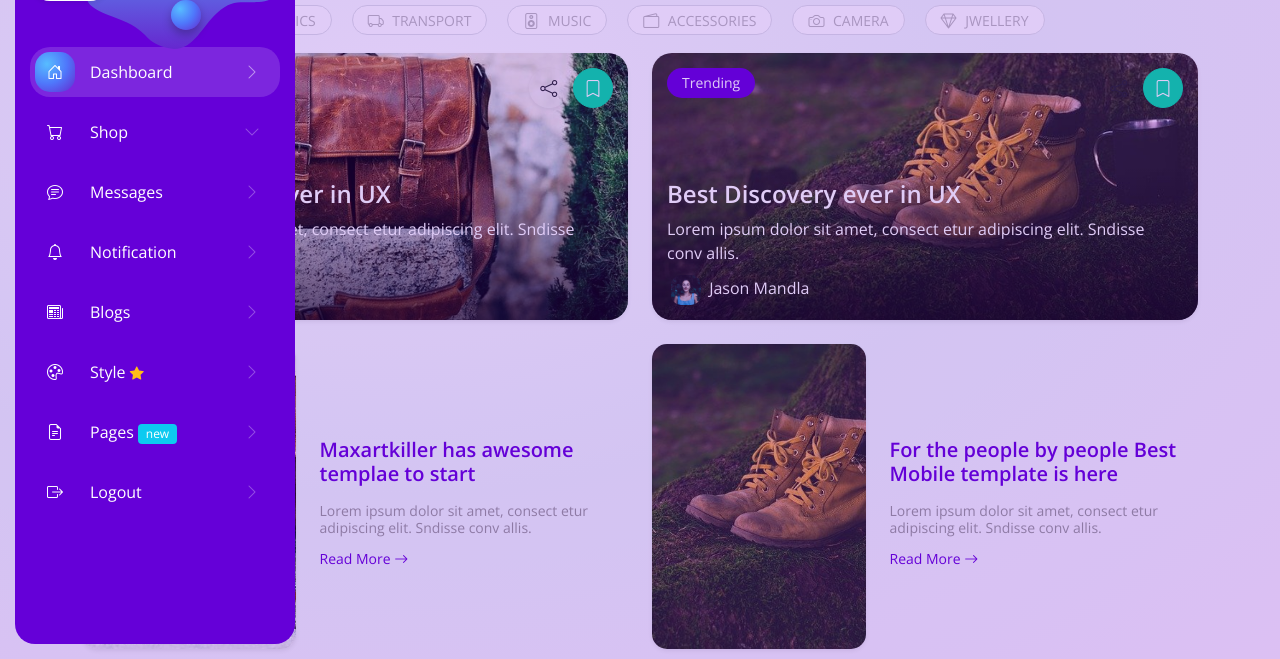
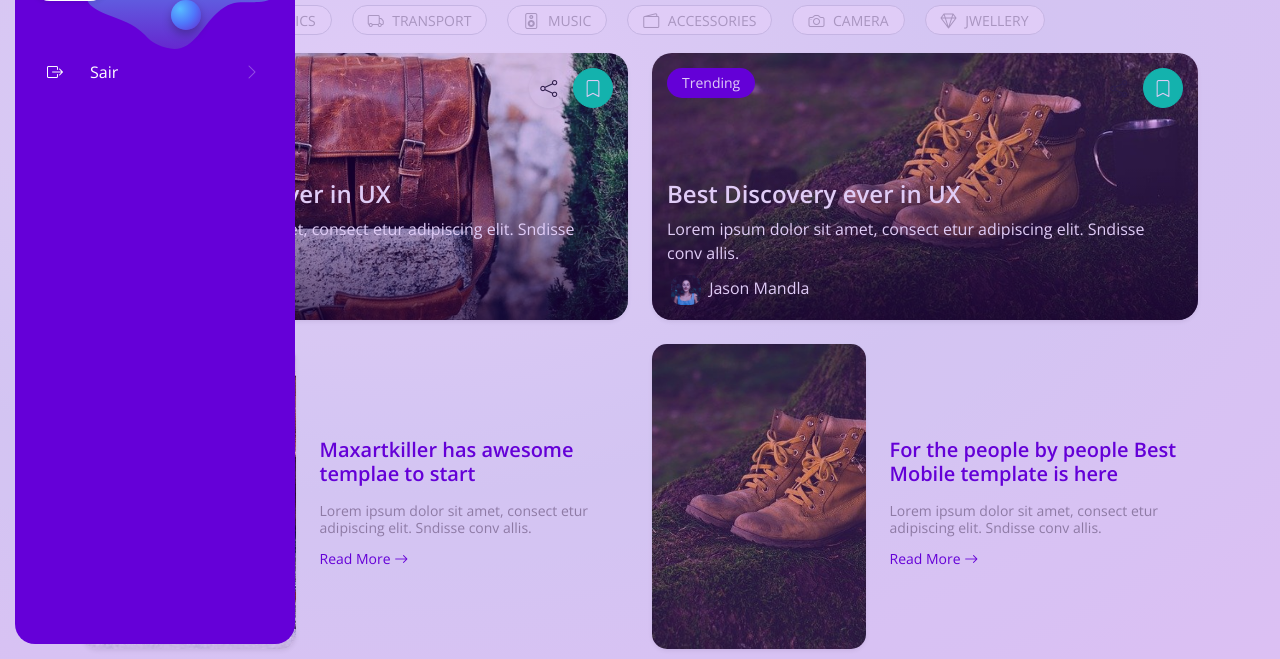
Before and after one commit to Idevz-sys/brazilvest-front, a plain HTML site: page blog.html in a window 1280 px wide. Both pictures are taken after a click on the link 1243 px from the left and 38 px from the top of the page. Shown: the part 141-800 px from the top of the page. Drawn offline with nearby package versions, Linux system fonts and the light colour scheme.

Commit message:
change menu

```diff
--- a/blog.html
+++ b/blog.html
@@ -95,15 +95,15 @@
             <div class="row">
                 <div class="col-12">
                     <ul class="nav nav-pills">
-                        <li class="nav-item">
+                        <!-- <li class="nav-item">
                             <a class="nav-link active" aria-current="page" href="index.html">
                                 <div class="avatar avatar-40 icon"><i class="bi bi-house-door"></i></div>
                                 <div class="col">Dashboard</div>
                                 <div class="arrow"><i class="bi bi-chevron-right"></i></div>
                             </a>
-                        </li>
+                        </li> -->
 
-                        <li class="nav-item dropdown">
+                        <!-- <li class="nav-item dropdown">
                             <a class="nav-link dropdown-toggle" data-bs-toggle="dropdown" href="#" role="button"
                                 aria-expanded="false">
                                 <div class="avatar avatar-40 icon"><i class="bi bi-cart"></i></div>
@@ -170,50 +170,51 @@
                                     </a>
                                 </li>
                             </ul>
-                        </li>
-                        <li class="nav-item">
+                        </li> -->
+
+                        <!-- <li class="nav-item">
                             <a class="nav-link" href="chat.html" tabindex="-1">
                                 <div class="avatar avatar-40 icon"><i class="bi bi-chat-text"></i></div>
                                 <div class="col">Messages</div>
                                 <div class="arrow"><i class="bi bi-chevron-right"></i></div>
                             </a>
-                        </li>
+                        </li> -->
 
-                        <li class="nav-item">
+                        <!-- <li class="nav-item">
                             <a class="nav-link" href="notifications.html" tabindex="-1">
                                 <div class="avatar avatar-40 icon"><i class="bi bi-bell"></i></div>
                                 <div class="col">Notification</div>
                                 <div class="arrow"><i class="bi bi-chevron-right"></i></div>
                             </a>
-                        </li>
+                        </li> -->
 
-                        <li class="nav-item">
+                        <!-- <li class="nav-item">
                             <a class="nav-link" href="blog.html" tabindex="-1">
                                 <div class="avatar avatar-40 icon"><i class="bi bi-newspaper"></i></div>
                                 <div class="col">Blogs</div>
                                 <div class="arrow"><i class="bi bi-chevron-right"></i></div>
                             </a>
-                        </li>
+                        </li> -->
 
-                        <li class="nav-item">
+                        <!-- <li class="nav-item">
                             <a class="nav-link" href="style.html" tabindex="-1">
                                 <div class="avatar avatar-40 icon"><i class="bi bi-palette"></i></div>
                                 <div class="col">Style <i class="bi bi-star-fill text-warning small"></i></div>
                                 <div class="arrow"><i class="bi bi-chevron-right"></i></div>
                             </a>
-                        </li>
+                        </li> -->
 
-                        <li class="nav-item">
+                        <!-- <li class="nav-item">
                             <a class="nav-link" href="pages.html" tabindex="-1">
                                 <div class="avatar avatar-40 icon"><i class="bi bi-file-earmark-text"></i></div>
                                 <div class="col">Pages <span class="badge bg-info fw-light">new</span></div>
                                 <div class="arrow"><i class="bi bi-chevron-right"></i></div>
                             </a>
-                        </li>
+                        </li> -->
                         <li class="nav-item">
                             <a class="nav-link" href="signin.html" tabindex="-1">
                                 <div class="avatar avatar-40 icon"><i class="bi bi-box-arrow-right"></i></div>
-                                <div class="col">Logout</div>
+                                <div class="col">Sair</div>
                                 <div class="arrow"><i class="bi bi-chevron-right"></i></div>
                             </a>
                         </li>
```
Also changed, not shown: cart.html (+16 -15 lines), chat.html (+16 -15 lines), invoice.html (+16 -15 lines), message.html (+16 -15 lines), myorders.html (+16 -15 lines), notifications.html (+16 -15 lines), payment.html (+16 -15 lines), product.html (+16 -15 lines), products.html (+16 -15 lines), profile.html (+16 -15 lines), shop.html (+16 -15 lines), stats.html (+16 -15 lines), style.html (+16 -15 lines), timeline.html (+16 -15 lines), 2 more files.
